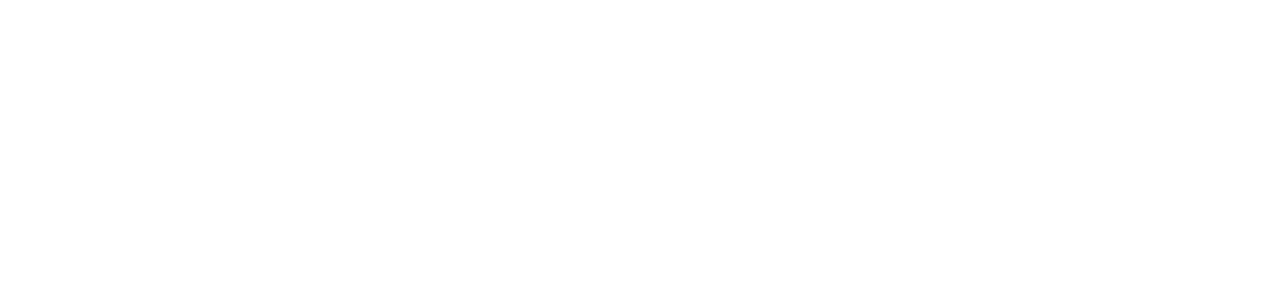
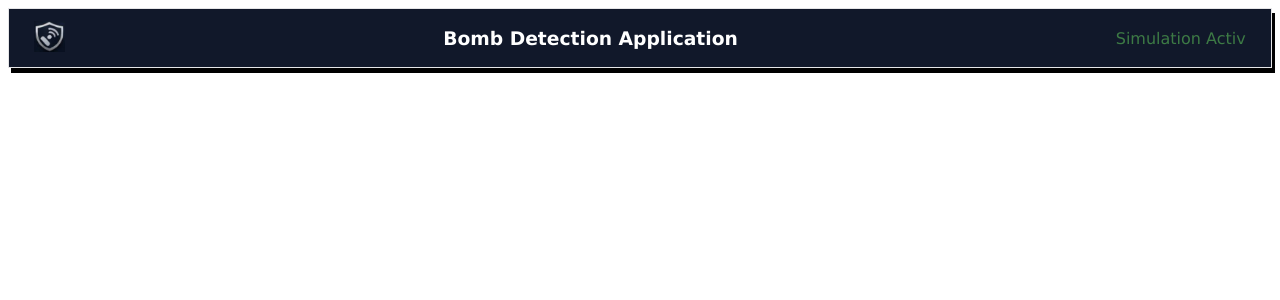
Before and after one commit to meir123piskerov/boom-game, a React (Vite) app: page / in a window 1280 px wide. Shown: the top 300 px of the page. Built offline with nearby package versions, Linux system fonts and the light colour scheme.

Commit message:
crerate header

```diff
--- a/src/App.jsx
+++ b/src/App.jsx
@@ -1,7 +1,13 @@
 import "./App.css";
+import Header from "./components/Header";
+import './style/Header.css'
 
 function App() {
-  return <></>;
+  return (
+  <>
+  <Header></Header>
+  </>
+  );
 }
 
 export default App;
--- /dev/null
+++ b/src/components/Header.jsx
@@ -0,0 +1,14 @@
+import React from 'react';
+
+function Header() {
+  return (
+    <div className='header'>
+        <div><img src="src\img\icon.png" alt="icon-img" /></div>
+        <div><h3>Bomb Detection Application</h3></div>
+        <div><p className='color-activ'>Simulation Activ</p></div>
+
+    </div>
+  );
+}
+
+export default Header;
--- /dev/null
+++ b/src/style/Header.css
@@ -0,0 +1,16 @@
+
+.header {
+    font-family: 'Lucida Sans', 'Lucida Sans Regular', 'Lucida Grande', 'Lucida Sans Unicode', Geneva, Verdana, sans-serif;
+    display: flex;
+    align-items: center;
+    justify-content: space-between;
+    border: 0.5px solid rgb(229, 229, 231);
+    color: white;
+    background-color: rgba(17, 24, 42);
+    padding-right: 2%;
+    padding-left: 2%;
+    box-shadow:3px 5px black;
+}
+.header .color-activ {
+ color:rgba(61, 122, 69) ;
+}
```
Also changed, not shown: src/img/icon.png (added), 1 other file (tests, documents, lock files or other folders).
